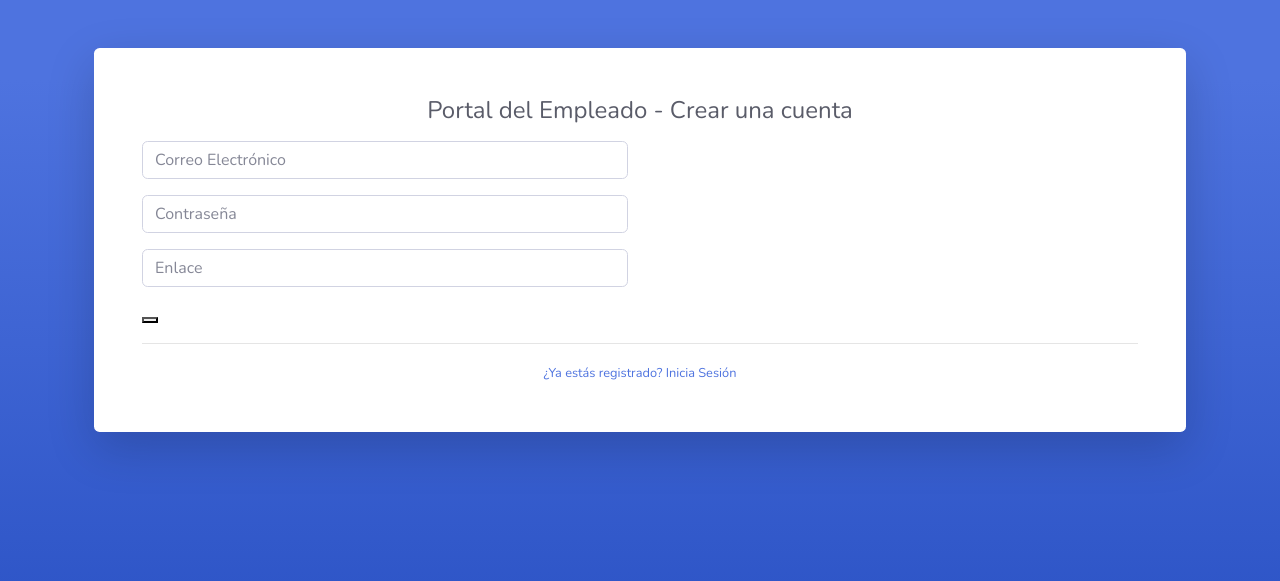
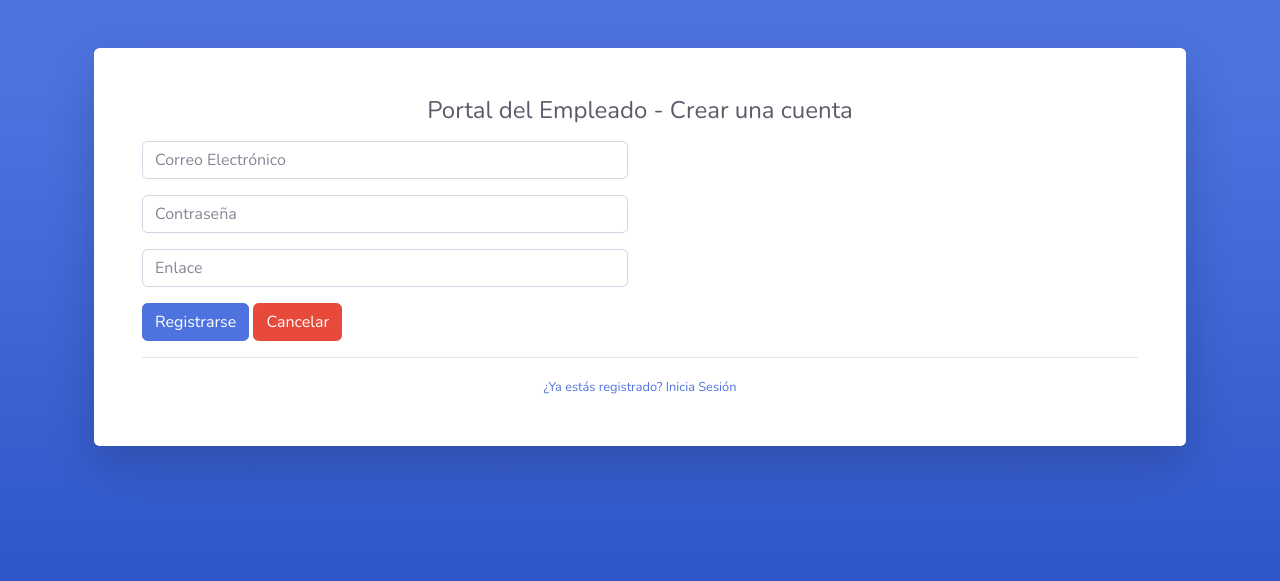
Before and after one commit to enriiquealvarez/portal_empleado, a PHP site: page /registrarse.php in a window 1280 px wide. Shown: the top 581 px of the page. Run offline with PHP 8.4, Linux system fonts and the light colour scheme.

Commit message:
Se agrega botón cancelar, color del botón cancelar y se suben cambios
Co-Authored-By: Fernando-Valdes <55217268+fernando-valdes@users.noreply.github.com>

```diff
--- a/nominas.php
+++ b/nominas.php
@@ -1,5 +1,4 @@
 <?php
-    //Comentario Fernando
     session_start();
     require 'conexion.php';
     if(!isset($_SESSION['id'])){
@@ -13,11 +12,11 @@
     $id = $_SESSION['id'];
     $rfc= $_SESSION['rfc'];
     $enlace = $_SESSION['fk_enlace'];
-    /*
+
     if(!isset($_SESSION['id'])){
         header("Location: index.php");
     }
-    */
+
     //Validación para comprobar si es un Tipo_Usuario =1 (admin), de lo contrario si es un Tipo_Usuario=2 (usuario)
     if($tipo_usuario==1){
         $where="WHERE fk_empleado=$enlace";
--- a/registrarse.php
+++ b/registrarse.php
@@ -67,9 +67,12 @@ registro();
                                             name="fk_enlace" placeholder="Enlace">
                                     </div>
                                 </div>
-                                   <button type="submit" name="registro">
-                                    </button>
-
+                                <button type="submit" class="btn btn-primary">
+                                                    Registrarse
+                                </button>
+                                <button type="submit" class="btn btn-danger">
+                                                    Cancelar
+                                </button>
                             </form>
                             <hr>
                             <div class="text-center">
```
Also changed, not shown: css/sb-admin-2.css.
